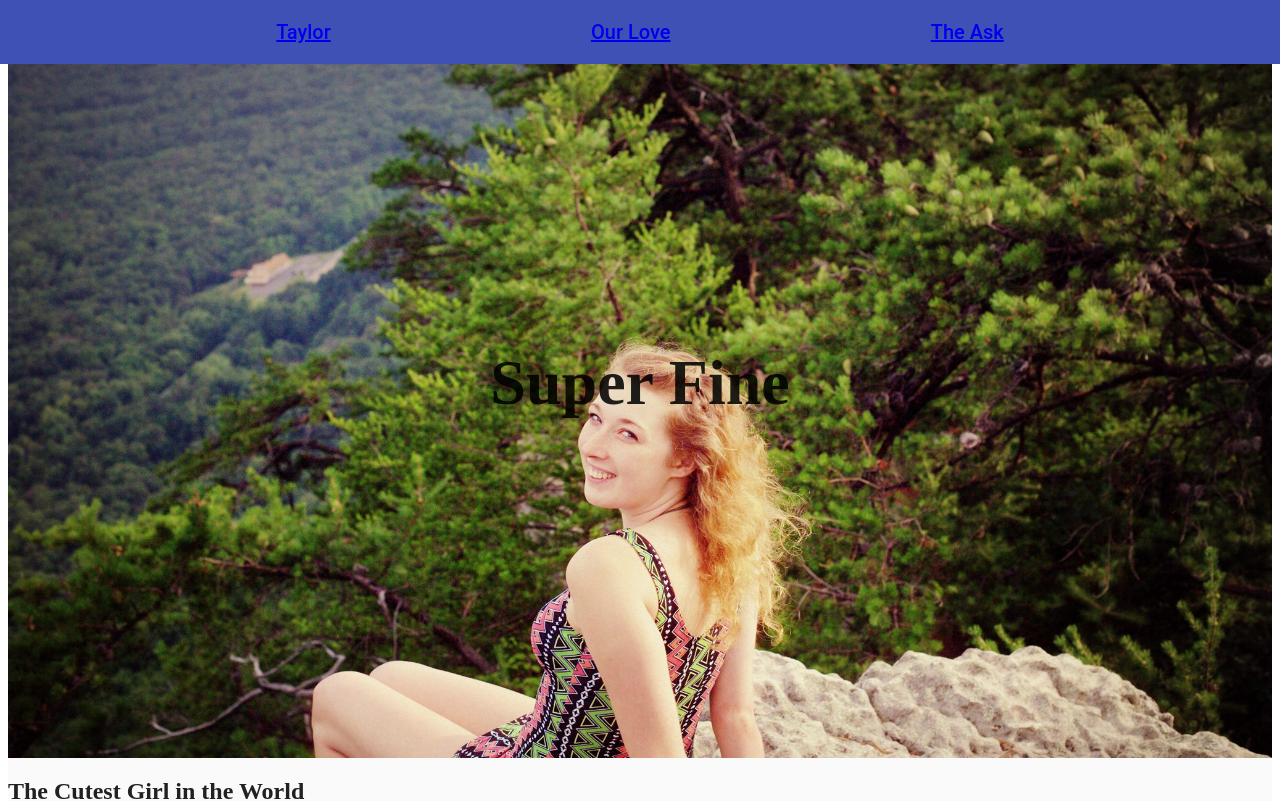
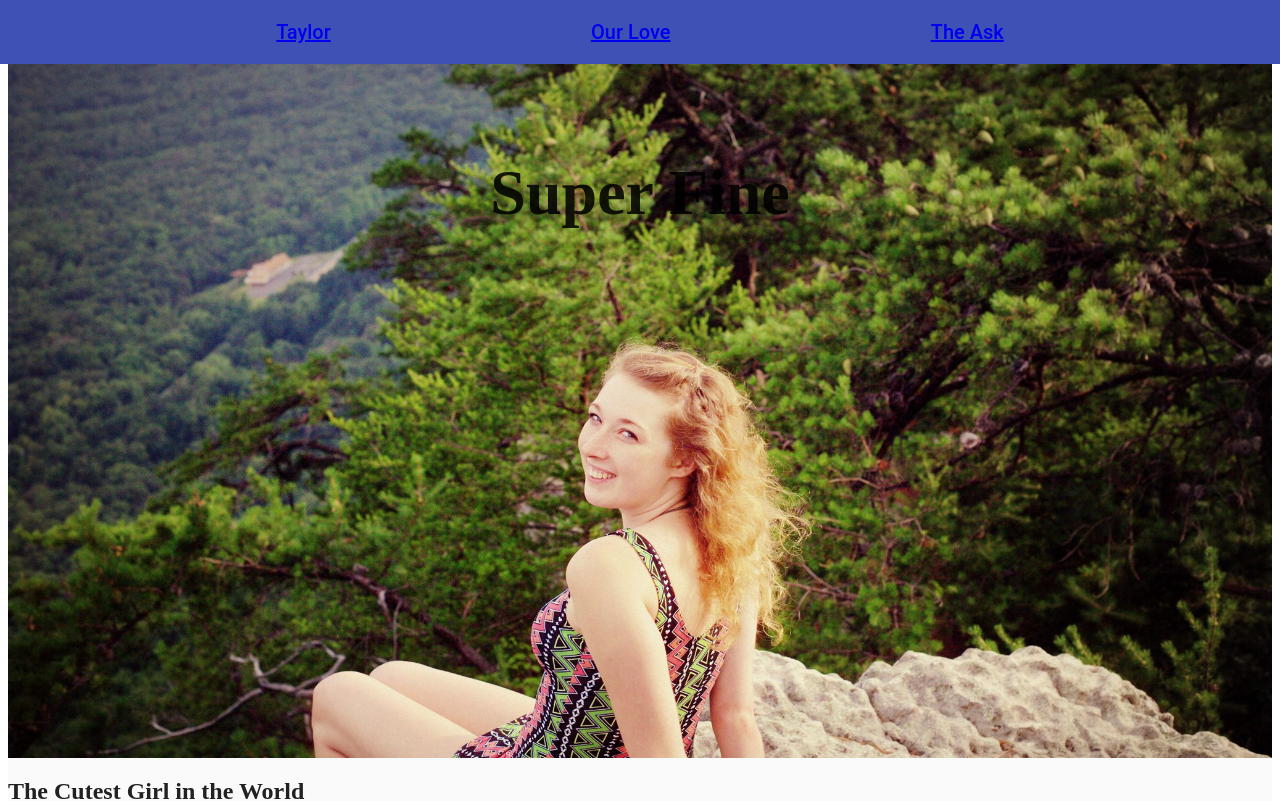
Before and after one commit to nickderobertis/proposal-site, an Angular app in the folder proposal-app/: page / in a window 1280 px wide. Shown: the top 801 px of the page. Built offline with nearby package versions, Linux system fonts and the light colour scheme.

Commit message:
Position main banner title

```diff
--- a/proposal-app/src/app/general-components/main-banner/main-banner.component.css
+++ b/proposal-app/src/app/general-components/main-banner/main-banner.component.css
@@ -2,10 +2,15 @@
   background-size: cover;
   min-height: 750px;
   display: flex;
+  flex-direction: column;
   align-items: center;
-  justify-content: center;
+  justify-content: space-around;
 }
 
 .main-banner-title {
   font-size: 4em;
 }
+
+.main-banner-position-block {
+
+}
--- a/proposal-app/src/app/general-components/main-banner/main-banner.component.html
+++ b/proposal-app/src/app/general-components/main-banner/main-banner.component.html
@@ -4,5 +4,9 @@
     'background-image': 'url(' + imageUrl + ')'
   }"
 >
-  <h1 class="main-banner-title">{{ titleStr }}</h1>
+  <div class="main-banner-position-block">
+    <h1 class="main-banner-title">{{ titleStr }}</h1>
+  </div>
+  <div class="main-banner-position-block"></div>
+  <div class="main-banner-position-block"></div>
 </section>
```
